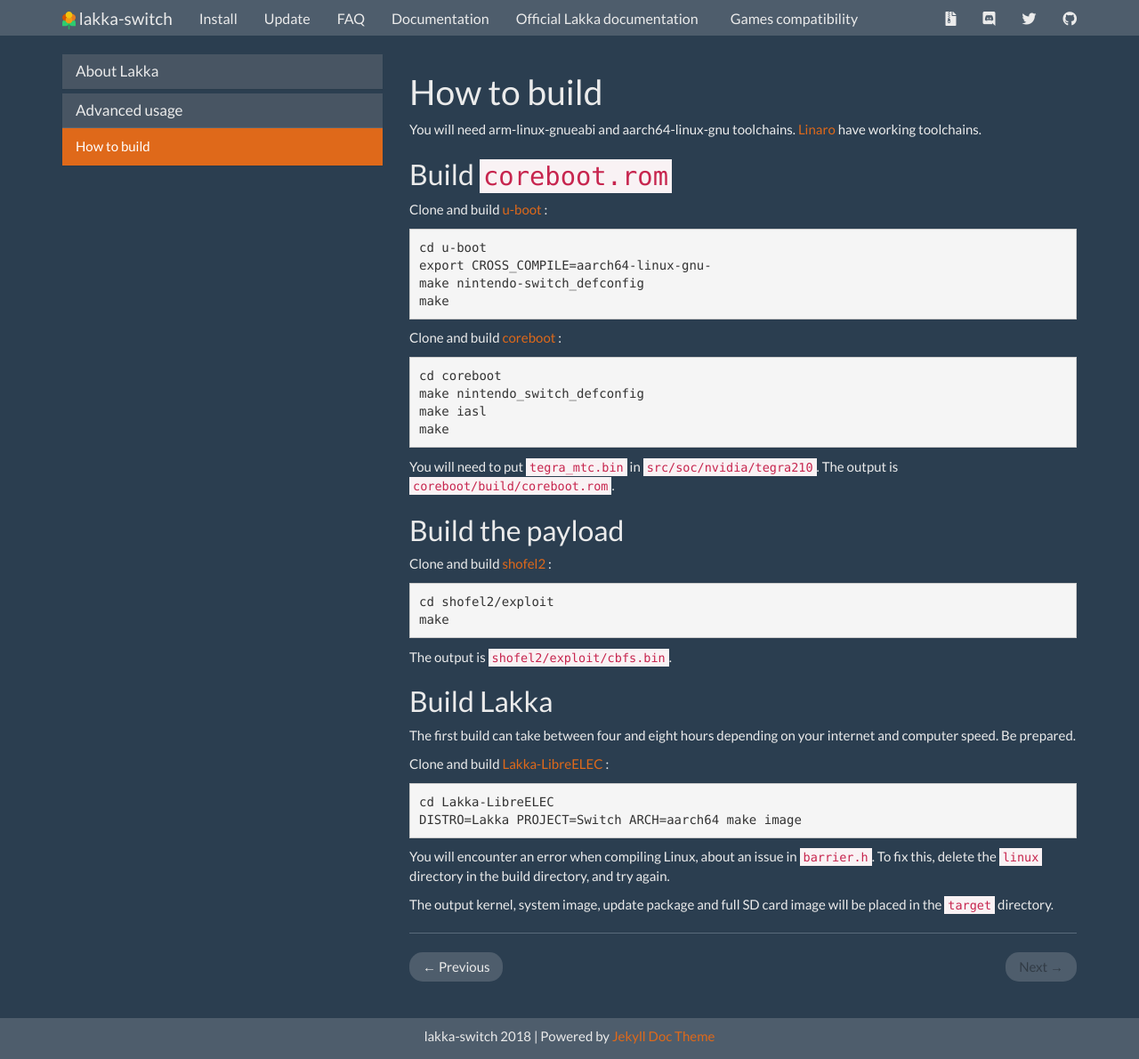
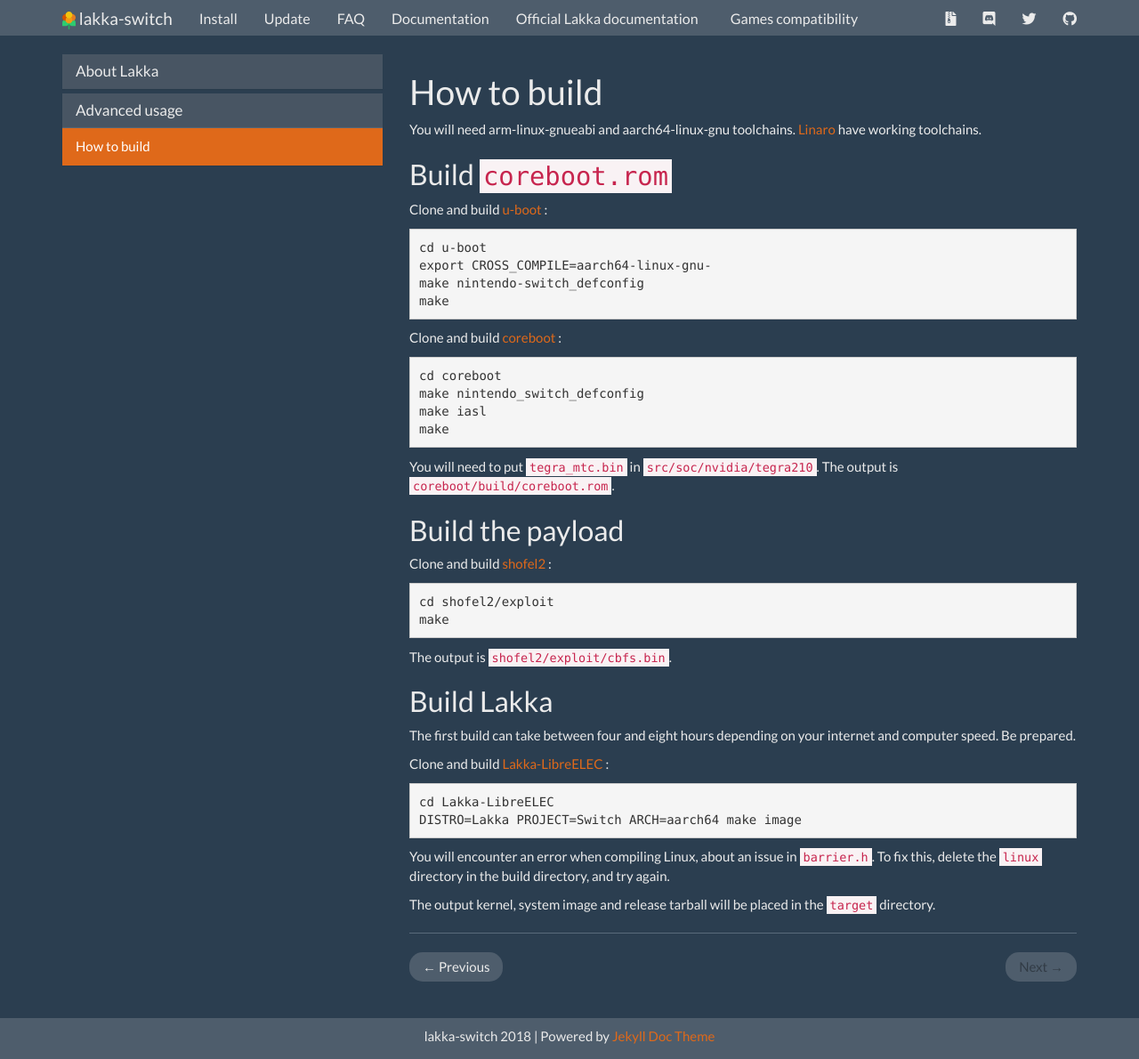
Before and after one commit to lakka-switch/documentation, a Jekyll site: the page built from _docs/howtobuild.md, in a window 1280 px wide and 1190 px high. Shown: the whole window at 89% size. Built offline with Jekyll 4.4.1, drawn with Linux system fonts in a browser that asks for light colours; nearby versions of some CDN libraries.

Commit message:
Update howtobuild.md

```diff
--- a/_docs/howtobuild.md
+++ b/_docs/howtobuild.md
@@ -51,4 +51,4 @@
 
 You will encounter an error when compiling Linux, about an issue in `barrier.h`. To fix this, delete the `linux` directory in the build directory, and try again.
 
-The output kernel, system image, update package and full SD card image will be placed in the `target` directory.
+The output kernel, system image and release tarball will be placed in the `target` directory.
```
